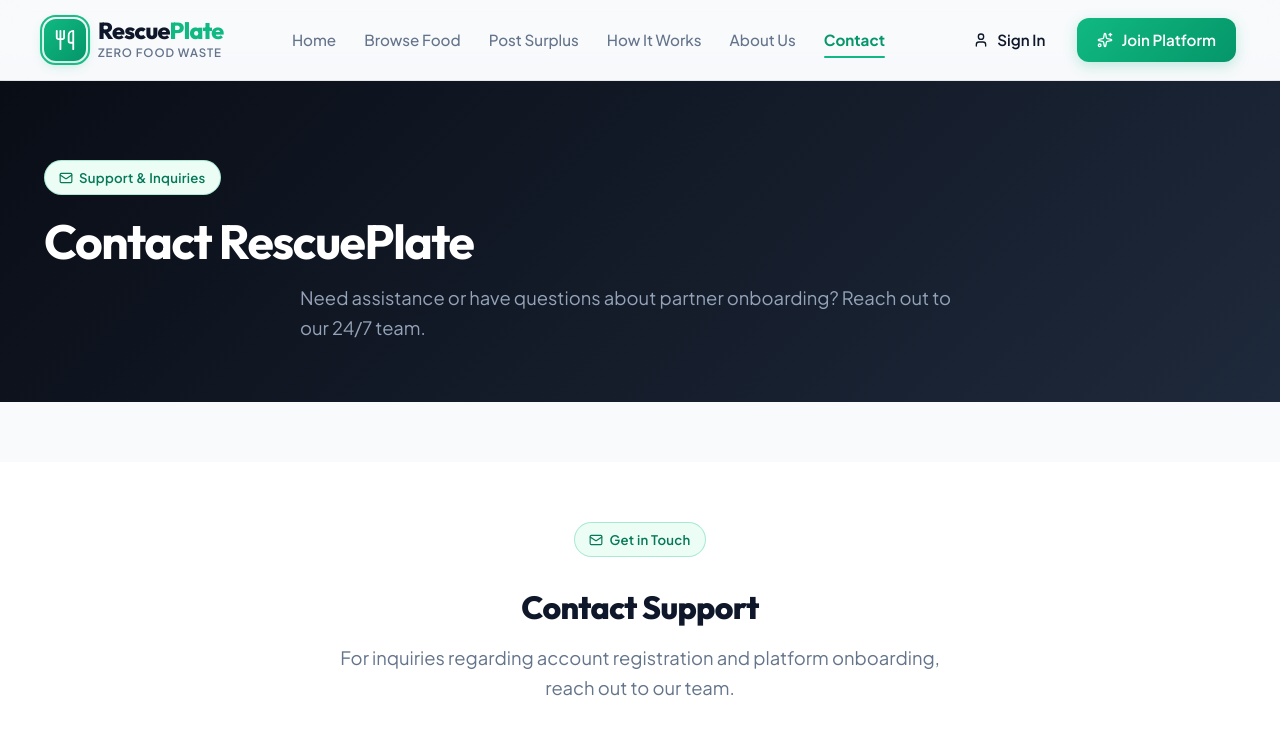
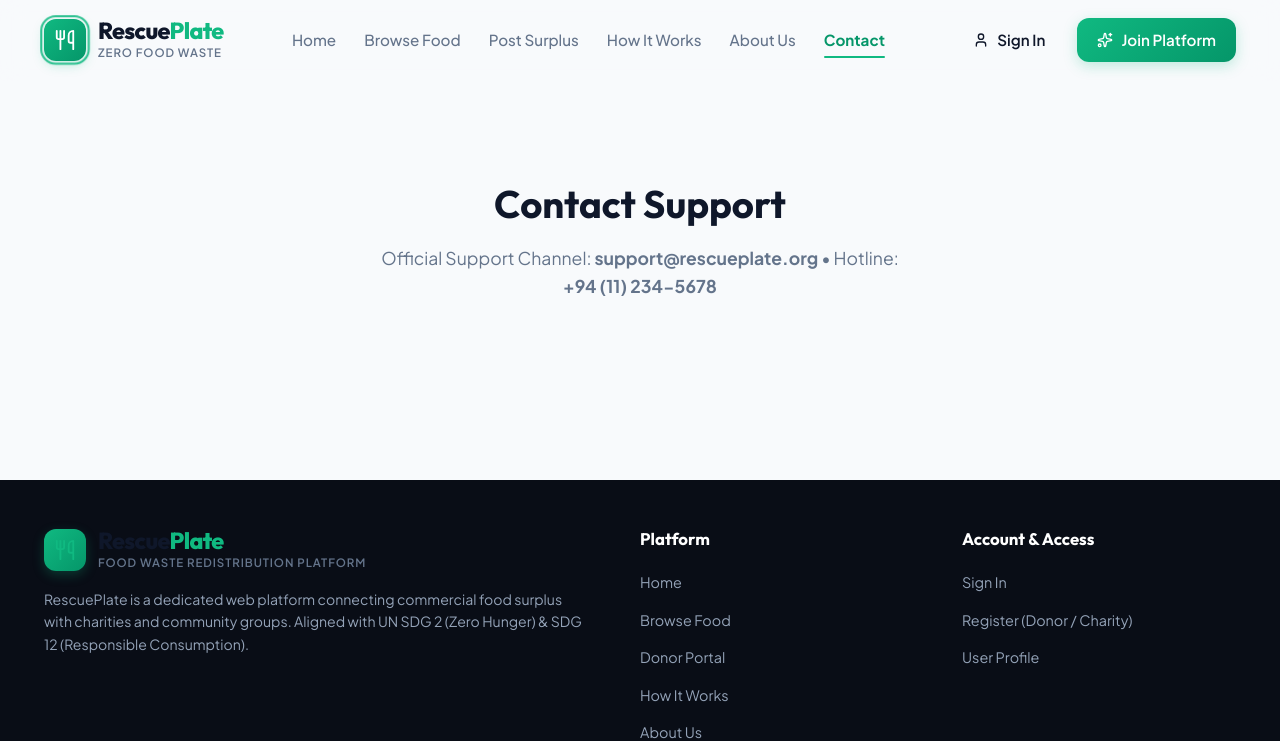
Before and after one commit to aruns-ue25/RescuePlate, a React (Vite) app in the folder frontend/: page /contact in a window 1280 px wide. Shown: the top 741 px of the page. Built offline with nearby package versions, Linux system fonts and the light colour scheme; no server answers.

Commit message:
update contact page

```diff
--- a/frontend/src/pages/ContactPage.jsx
+++ b/frontend/src/pages/ContactPage.jsx
@@ -1,24 +1,14 @@
 import React from 'react';
-import ContactSection from '../components/ContactSection';
-import { Mail } from 'lucide-react';
 
 export default function ContactPage() {
   return (
-    <div className="page-view animate-fade-in-up">
-      <div className="page-hero-banner">
-        <div className="container text-center">
-          <div className="badge badge-primary">
-            <Mail size={14} />
-            <span>Support & Inquiries</span>
-          </div>
-          <h1 className="page-hero-title">Contact RescuePlate</h1>
-          <p className="page-hero-subtitle">
-            Need assistance or have questions about partner onboarding? Reach out to our 24/7 team.
-          </p>
-        </div>
+    <div className="page-view animate-fade-in-up" style={{ minHeight: '60vh', display: 'flex', alignItems: 'center', justifyContent: 'center', textAlign: 'center', padding: '120px 20px' }}>
+      <div className="container" style={{ maxWidth: '600px' }}>
+        <h1 style={{ fontSize: '2.4rem', marginBottom: '16px' }}>Contact Support</h1>
+        <p style={{ color: 'var(--text-muted)', fontSize: '1.1rem', lineHeight: '1.6' }}>
+          Official Support Channel: <strong>support@rescueplate.org</strong> • Hotline: <strong>+94 (11) 234-5678</strong>
+        </p>
       </div>
-
-      <ContactSection />
     </div>
   );
 }
```
